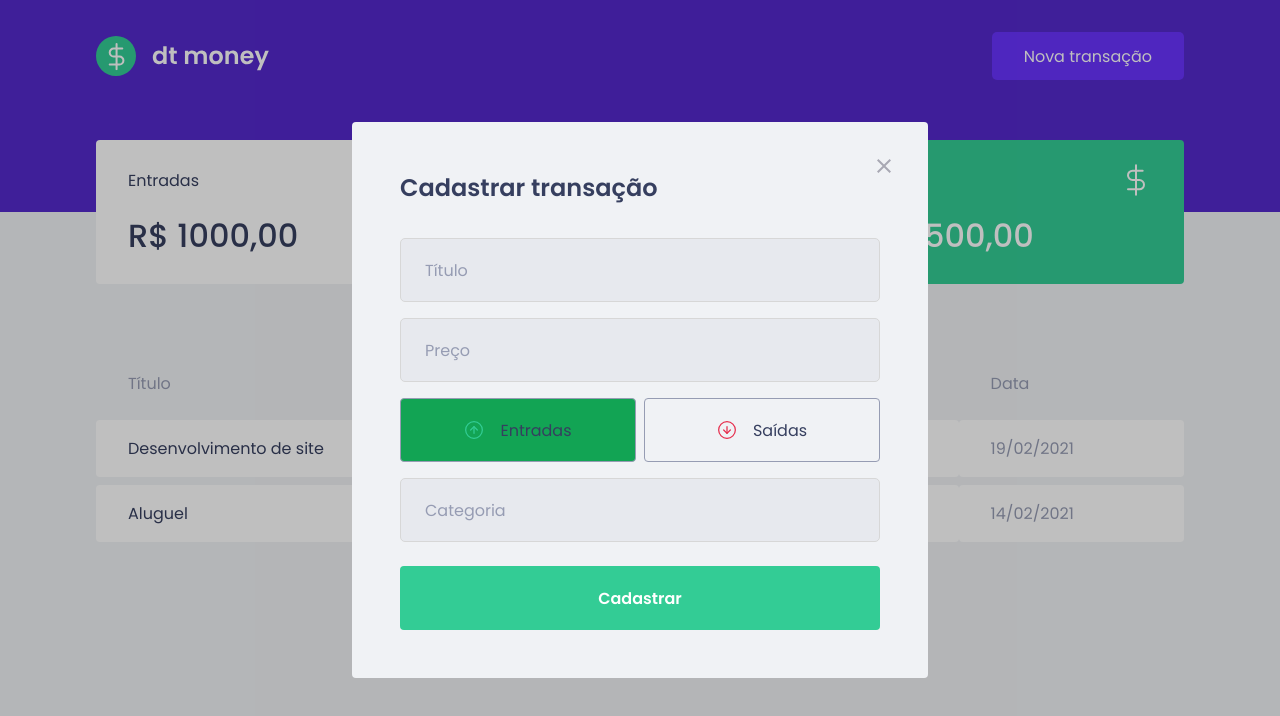
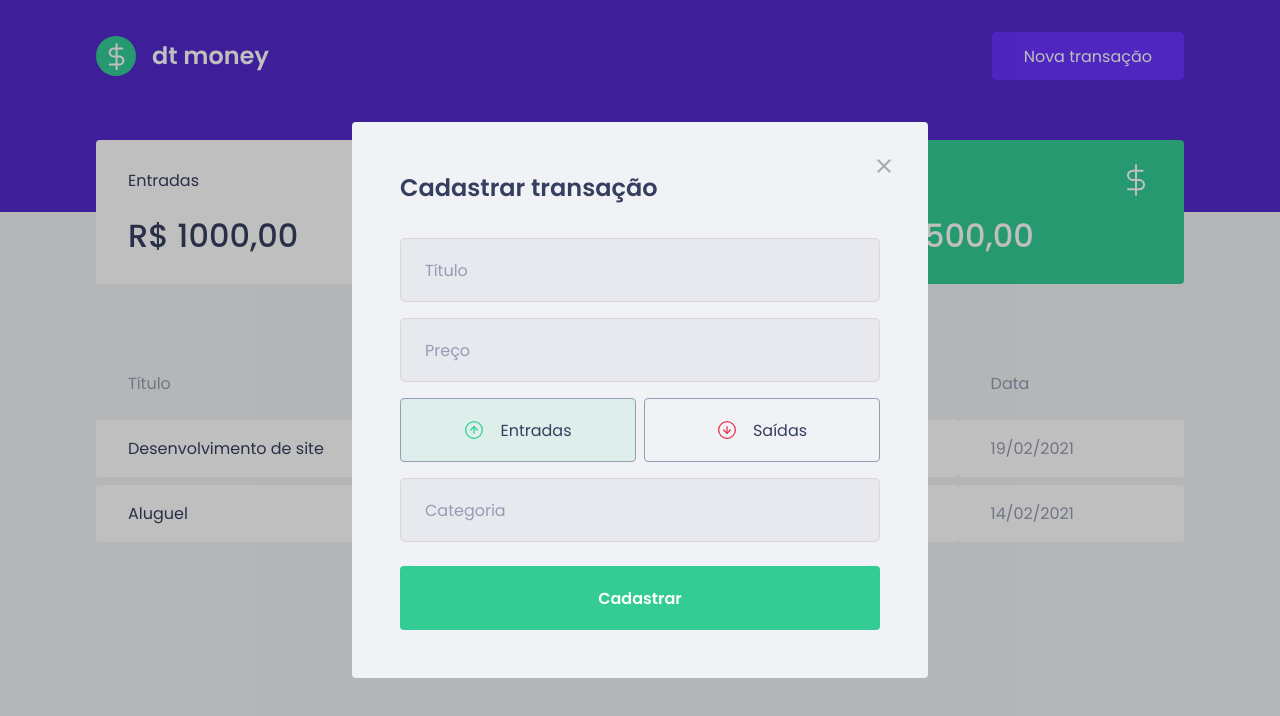
Before and after one commit to JacksonPassos/ignite-reactjs-02-dt-money, a React (Create React App) app in the folder dtmoney/: page / in a window 1280 px wide. Both pictures are taken after a click on the button "Nova transação". Shown: the top 716 px of the page. Built offline with nearby package versions, Linux system fonts and the light colour scheme; no server answers; what miragejs would draw is missing.

Commit message:
:art: colors button props
dinamic colors button

```diff
--- a/dtmoney/src/components/NewTransactionModal/index.tsx
+++ b/dtmoney/src/components/NewTransactionModal/index.tsx
@@ -37,6 +37,7 @@
                         type="button"
                         onClick={() => setType('deposit')}
                         isActive={type === 'deposit'}
+                        activeColor="green"
                     >
                         <img src={incomeImg} alt="Entradas"/>
                         <span>Entradas</span>
@@ -46,6 +47,7 @@
                         type="button"
                         onClick={() => setType('withdraw')}
                         isActive={type === 'withdraw'}
+                        activeColor="red"
                     >
                         <img src={outcomeImg} alt="Saídas"/>
                         <span>Saídas</span>
--- a/dtmoney/src/components/NewTransactionModal/style.ts
+++ b/dtmoney/src/components/NewTransactionModal/style.ts
@@ -1,5 +1,5 @@
 import styled from "styled-components";
-import { darken } from 'polished'
+import { darken, transparentize } from 'polished'
 
 export const Container = styled.form`
     h2 {
@@ -62,10 +62,21 @@
 
 interface RadioBoxProps {
     isActive: boolean;
+    activeColor: 'green' | 'red';
+}
+
+const colors = {
+    green: '#33CC95',
+    red: '#E62E4D'
 }
 
 export const RadioBox = styled.button<RadioBoxProps>`
-    background: ${(props)=> props.isActive ? '#12A454' : 'transparent' };
+
+    background: ${(props)=> props.isActive
+    ? transparentize(0.9, colors[props.activeColor])
+    : 'transparent'
+    };
+
     width: 14.75rem;
     height: 4rem;
     border: 1.5px solid #969CB3;
--- a/dtmoney/src/styles/global.ts
+++ b/dtmoney/src/styles/global.ts
@@ -6,7 +6,6 @@
         --blue: #5429CC;
         --green: #33CC95;
         --blue-light: #6933FF;
-        --green: #33CC95;
         --red: #E62E4D;
         --shape: #FFFFFF;
         --text-title: #363F5F;
```
